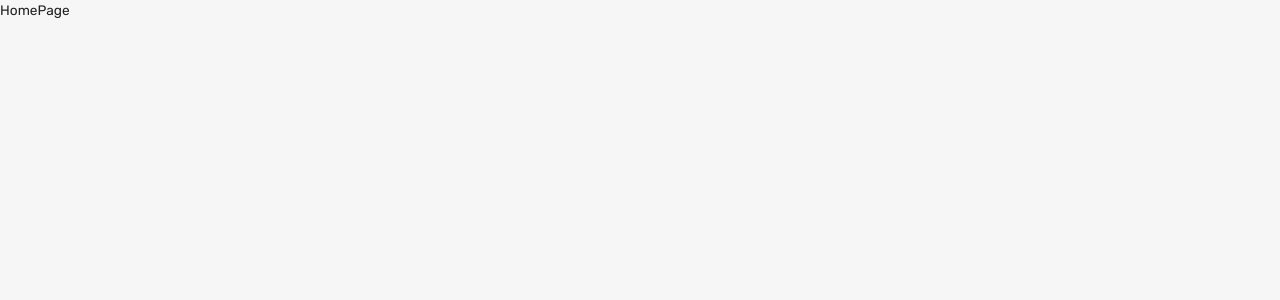
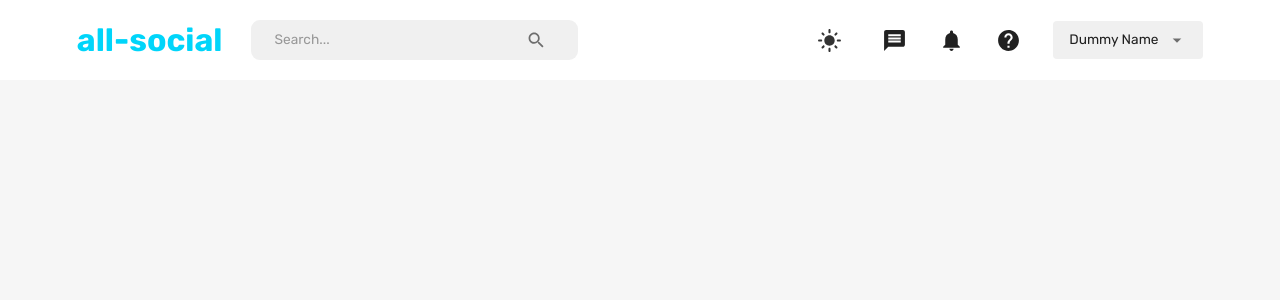
Before and after one commit to vibhavk03/mern-social-media, a React (Create React App) app in the folder client/: page /home in a window 1280 px wide. Shown: the top 300 px of the page. Built offline with nearby package versions, Linux system fonts and the light colour scheme.

Commit message:
adding navbar

```diff
--- a/client/src/scenes/homePage/index.jsx
+++ b/client/src/scenes/homePage/index.jsx
@@ -1,5 +1,12 @@
+import { Box } from '@mui/material';
+import Navbar from 'scenes/navbar';
+
 const HomePage = () => {
-  return <div>HomePage</div>;
+  return (
+    <Box>
+      <Navbar />
+    </Box>
+  );
 };
 
 export default HomePage;
--- a/client/src/scenes/navbar/index.jsx
+++ b/client/src/scenes/navbar/index.jsx
@@ -1,5 +1,204 @@
+import {
+  useMediaQuery,
+  useTheme,
+  Typography,
+  InputBase,
+  IconButton,
+  FormControl,
+  Select,
+  MenuItem,
+  Box,
+} from '@mui/material';
+import { useState } from 'react';
+import { useDispatch, useSelector } from 'react-redux';
+import { useNavigate } from 'react-router-dom';
+import {
+  Close,
+  DarkMode,
+  Help,
+  LightMode,
+  Menu,
+  Message,
+  Notifications,
+  Search,
+} from '@mui/icons-material';
+
+import FlexBetween from 'components/FlexBetween';
+import { setLogout, setMode } from 'state';
+
 const Navbar = () => {
-  return <div>Navbar</div>;
+  const [isMobileMenuToggled, setIsMobileMenuToggled] = useState(false);
+  const dispatch = useDispatch();
+  const navigate = useNavigate();
+  const user = useSelector((state) => state.user);
+  const isNonMobileScreen = useMediaQuery('(min-width: 1000px)');
+
+  const theme = useTheme();
+  const neutralLight = theme.palette.neutral.light;
+  const neutralDark = theme.palette.neutral.dark;
+  const primaryLight = theme.palette.primary.light;
+  const background = theme.palette.background.default;
+  const altBackground = theme.palette.background.alt;
+
+  let fullName = `${user?.firstName} ${user?.lastName}`;
+  fullName = 'Dummy Name';
+
+  return (
+    <FlexBetween padding="1rem 6%" backgroundColor={altBackground}>
+      <FlexBetween gap="1.75rem">
+        <Typography
+          fontWeight="bold"
+          fontSize="clamp(1rem, 2rem, 2.25rem)"
+          color="primary"
+          onClick={() => navigate('/home')}
+          sx={{
+            '&:hover': {
+              color: primaryLight,
+              cursor: 'pointer',
+            },
+          }}
+        >
+          all-social
+        </Typography>
+        {isNonMobileScreen && (
+          <FlexBetween
+            backgroundColor={neutralLight}
+            borderRadius="9px"
+            gap="3rem"
+            padding="0.1rem 1.5rem"
+          >
+            <InputBase placeholder="Search..." />
+            <IconButton>
+              <Search />
+            </IconButton>
+          </FlexBetween>
+        )}
+      </FlexBetween>
+
+      {/* desktop nav */}
+      {isNonMobileScreen ? (
+        <FlexBetween gap="2rem">
+          <IconButton onClick={() => dispatch(setMode())}>
+            {/* icon for light and dark mode */}
+            {theme.palette.mode === 'dark' ? (
+              <DarkMode sx={{ fontSize: '25px' }} />
+            ) : (
+              <LightMode sx={{ color: neutralDark, fontSize: '25px' }} />
+            )}
+          </IconButton>
+          <Message sx={{ fontSize: '25px' }} />
+          <Notifications sx={{ fontSize: '25px' }} />
+          <Help sx={{ fontSize: '25px' }} />
+          <FormControl variant="standard" value={fullName}>
+            {/* select give drop down menu */}
+            <Select
+              value={fullName}
+              sx={{
+                backgroundColor: neutralLight,
+                width: '150px',
+                borderRadius: '0.25rem',
+                p: '0.25rem 1rem',
+                '& .MuiSvgIcon-root': {
+                  pr: '0.25rem',
+                  width: '3rem',
+                },
+                '& .MuiSelect-select:focus': {
+                  backgroundColor: neutralLight,
+                },
+              }}
+              input={<InputBase />} /* ??? */
+            >
+              <MenuItem value={fullName}>
+                <Typography>{fullName}</Typography>
+              </MenuItem>
+              <MenuItem onClick={() => dispatch(setLogout())}>Log Out</MenuItem>
+            </Select>
+          </FormControl>
+        </FlexBetween>
+      ) : (
+        /* if mobile screen then we can toggle the menu */
+        <IconButton
+          onClick={() => setIsMobileMenuToggled(!isMobileMenuToggled)}
+        >
+          <Menu />
+        </IconButton>
+      )}
+
+      {/* mobile nav */}
+      {!isNonMobileScreen && isMobileMenuToggled && (
+        <Box
+          position="fixed"
+          right="0"
+          bottom="0"
+          height="100%"
+          zIndex="10"
+          maxWidth="500px"
+          minWidth="300px"
+          backgroundColor={background}
+        >
+          {/* close icon for menu */}
+          <Box display="flex" justifyContent="flex-end" p="1rem">
+            <IconButton
+              onClick={() => setIsMobileMenuToggled(!isMobileMenuToggled)}
+            >
+              <Close />
+            </IconButton>
+          </Box>
+
+          {/* menu items, same as in the desktop nav */}
+          <FlexBetween
+            display="flex"
+            flexDirection="column"
+            justifyContent="center"
+            alignItems="center"
+            gap="3rem"
+          >
+            <IconButton
+              onClick={() => dispatch(setMode())}
+              sx={{ fontSize: '25px' }}
+            >
+              {/* icon for light and dark mode */}
+              {theme.palette.mode === 'dark' ? (
+                <DarkMode sx={{ fontSize: '25px' }} />
+              ) : (
+                <LightMode sx={{ color: neutralDark, fontSize: '25px' }} />
+              )}
+            </IconButton>
+            <Message sx={{ fontSize: '25px' }} />
+            <Notifications sx={{ fontSize: '25px' }} />
+            <Help sx={{ fontSize: '25px' }} />
+            <FormControl variant="standard" value={fullName}>
+              {/* select give drop down menu */}
+              <Select
+                value={fullName}
+                sx={{
+                  backgroundColor: neutralLight,
+                  width: '150px',
+                  borderRadius: '0.25rem',
+                  p: '0.25rem 1rem',
+                  '& .MuiSvgIcon-root': {
+                    pr: '0.25rem',
+                    width: '3rem',
+                  },
+                  '& .MuiSelect-select:focus': {
+                    backgroundColor: neutralLight,
+                  },
+                }}
+                input={<InputBase />} /* ??? */
+              >
+                <MenuItem value={fullName}>
+                  <Typography>{fullName}</Typography>
+                </MenuItem>
+                <MenuItem onClick={() => dispatch(setLogout())}>
+                  Log Out
+                </MenuItem>
+              </Select>
+            </FormControl>
+          </FlexBetween>
+        </Box>
+      )}
+    </FlexBetween>
+  );
 };
 
 export default Navbar;
```
